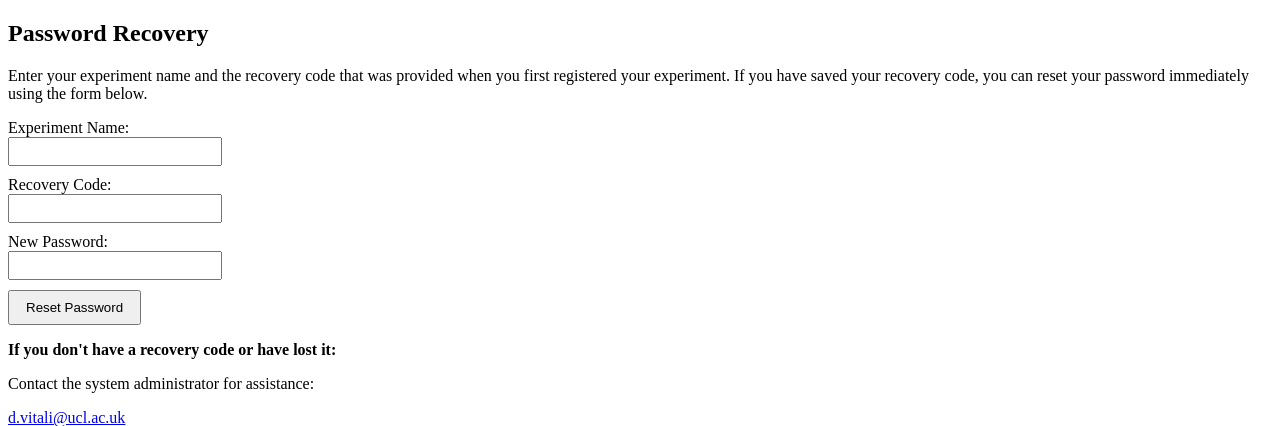
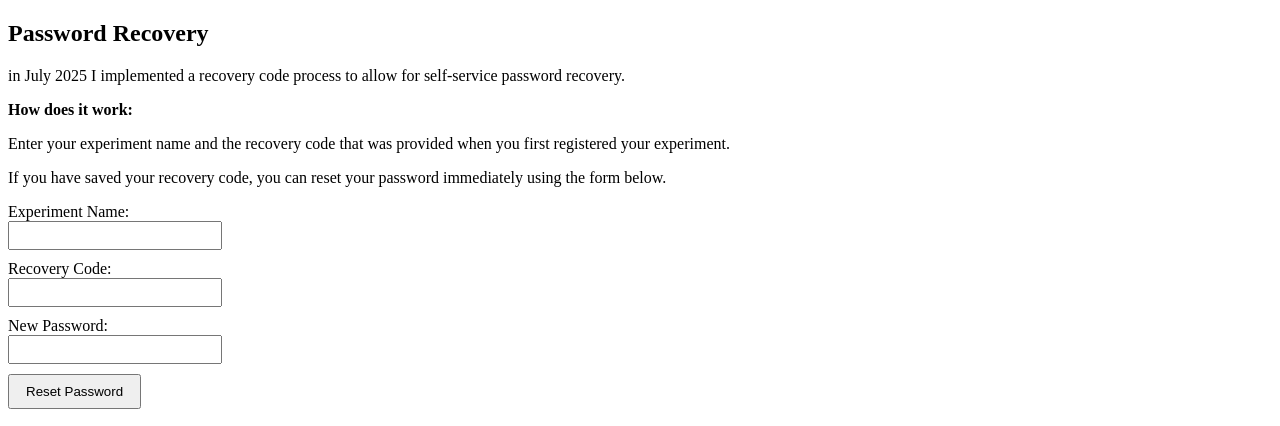
Before and after one commit to artoo-git/OpenPhoda-SeV, a PHP site: page /recovery.php in a window 1280 px wide. Shown: the top 426 px of the page. Run offline with PHP 8.4, Linux system fonts and the light colour scheme; data that the repository does not hold is empty; a stand-in replaces the project's code that opens the database connection.

Commit message:
adding self-service password recovery

```diff
--- a/classes/Register.php
+++ b/classes/Register.php
@@ -109,7 +109,7 @@ class Register
 
                 $exp_password_hash = password_hash($exp_password, PASSWORD_DEFAULT, array('cost' => $hash_cost_factor));
 
-                // RECOVERY CODE GENERATION - Add this line
+                // RECOVERY CODE GENERATION
                 $recovery_code = strtoupper(substr(bin2hex(random_bytes(8)), 0, 16));
 
                 // write new exp data into database - MODIFIED INSERT
@@ -132,7 +132,7 @@ class Register
                 $q_ins_new_exp->bindValue(':recovery_code', $recovery_code, PDO::PARAM_STR); // ADD THIS LINE
                 $q_ins_new_exp->execute();
 
-                // DISPLAY RECOVERY CODE TO USER - Add this section
+                // DISPLAY RECOVERY CODE TO USER
                 ?>
                 <div style="background: #fffacd; padding: 20px; border: 3px solid #ffd700; margin: 20px; text-align: center;">
                     <h2 style="color: #d32f2f;">IMPORTANT: Save Your Recovery Code</h2>
@@ -157,7 +157,6 @@ class Register
                 <?php
 
                 // Don't redirect immediately - let user see the recovery code
-                // header("location:index.php"); // COMMENT OUT OR REMOVE THIS LINE
             }
         }
     }
--- a/recovery.php
+++ b/recovery.php
@@ -60,8 +60,10 @@ if ($_POST['recover_password']) {
 </head>
 <body>
     <h2>Password Recovery</h2>
-    <p>Enter your experiment name and the recovery code that was provided when you first registered your experiment.
-     If you have saved your recovery code, you can reset your password immediately using the form below.</p>
+    <p> in July 2025 I implemented a recovery code process to allow for self-service password recovery.</p>
+    <p><b>How does it work:</b></p>
+    <p>Enter your experiment name and the recovery code that was provided when you first registered your experiment.</p>
+    <p>If you have saved your recovery code, you can reset your password immediately using the form below.</p>
 
     <?php if (isset($error)): ?>
         <div style="color: red; padding: 10px;"><?php echo htmlspecialchars($error); ?></div>
@@ -89,8 +91,7 @@ if ($_POST['recover_password']) {
     </form>
 
     <p><strong>If you don't have a recovery code or have lost it:</strong></p>
-    <p>Contact the system administrator for assistance:</p>
-    <p><a href="mailto:d.vitali@ucl.ac.uk" class="email-link">d.vitali@ucl.ac.uk</a></p>
+    <p>Contact the system administrator for assistance:<a href="mailto:d.vitali@ucl.ac.uk" class="email-link">d.vitali@ucl.ac.uk</a></p>
 
     <p><a href="index.php">Back to Login</a></p>
 </body>
--- a/views/not_logged_in.php
+++ b/views/not_logged_in.php
@@ -11,8 +11,12 @@
 	</form>
 	<form action="register.php">
 	<tr><td></td></tr>
-    <tr><td><button class="button" type="submit" name="register" value="register">register</button></td></tr>
+        <tr><td><button class="button" type="submit" name="register" value="register">register</button></td></tr>
 	</form>
+       	<tr><td style="text-align: right; padding-top: 10px;">
+		<a href="recovery.php" style="color: #007cba; text-decoration: none; font-size: 12px;">password recovery</a>
+	</td></tr>
+
 	</table>
 
 </div>
```
